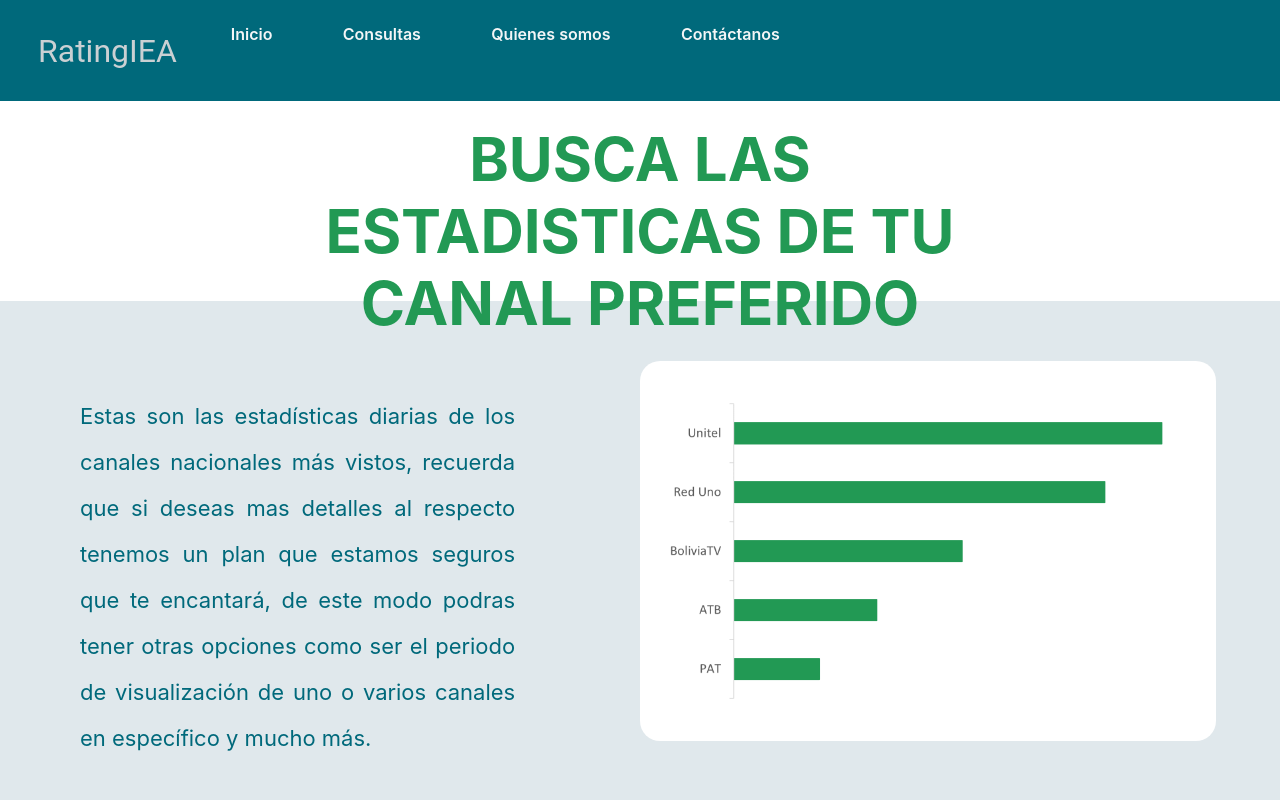
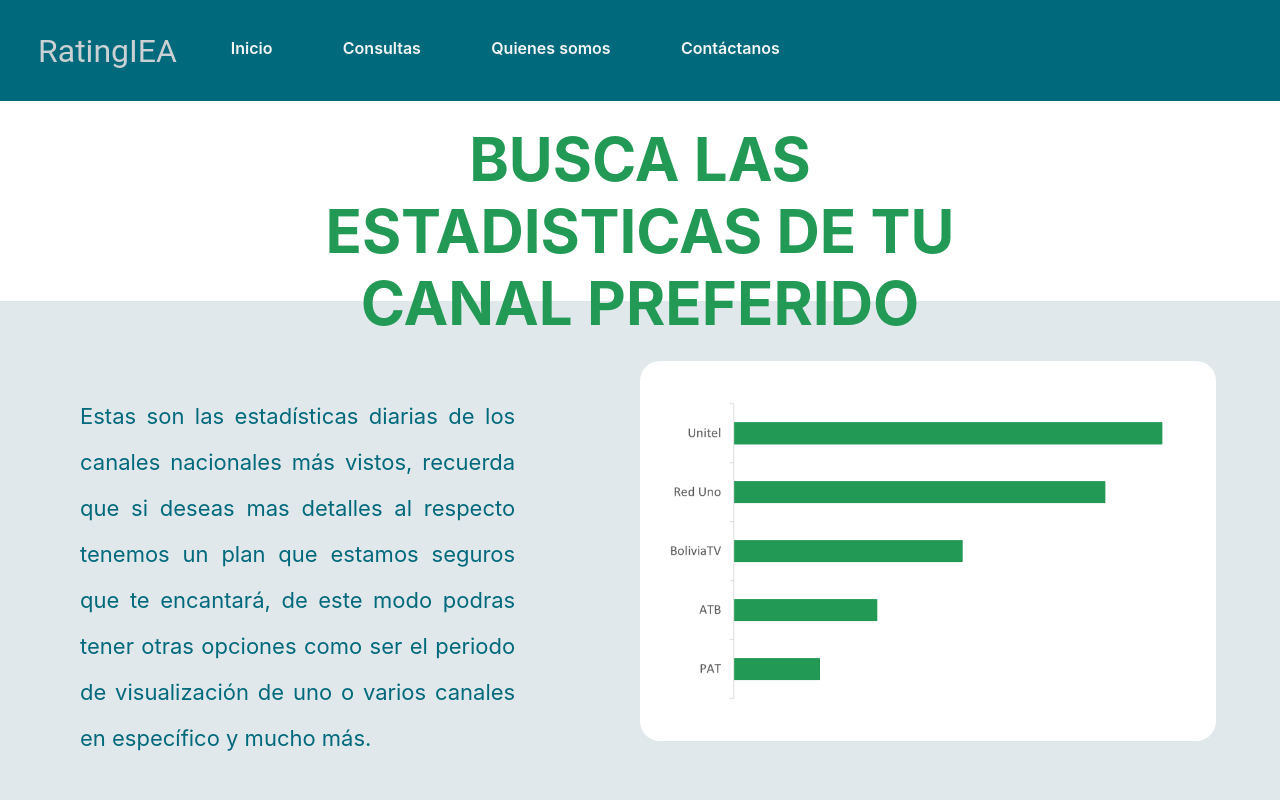
Before and after one commit to herbertdm/ratingfront, a React (Create React App) app: page /Inicio in a window 1280 px wide. Shown: the top 800 px of the page. Built offline with nearby package versions, Linux system fonts and the light colour scheme.

Commit message:
Modificacion de Menu.css

```diff
--- a/src/estilos/Menu.css
+++ b/src/estilos/Menu.css
@@ -19,7 +19,7 @@
     float: left;
 }
 .menu-nav ul li{
-    margin: 24px 0;        /*calc(11vh/2) 0px;*/
+    margin: 38px 0;        /*calc(11vh/2) 0px;*/
     display: inline-block;
 }
 .menu-comp{
```
